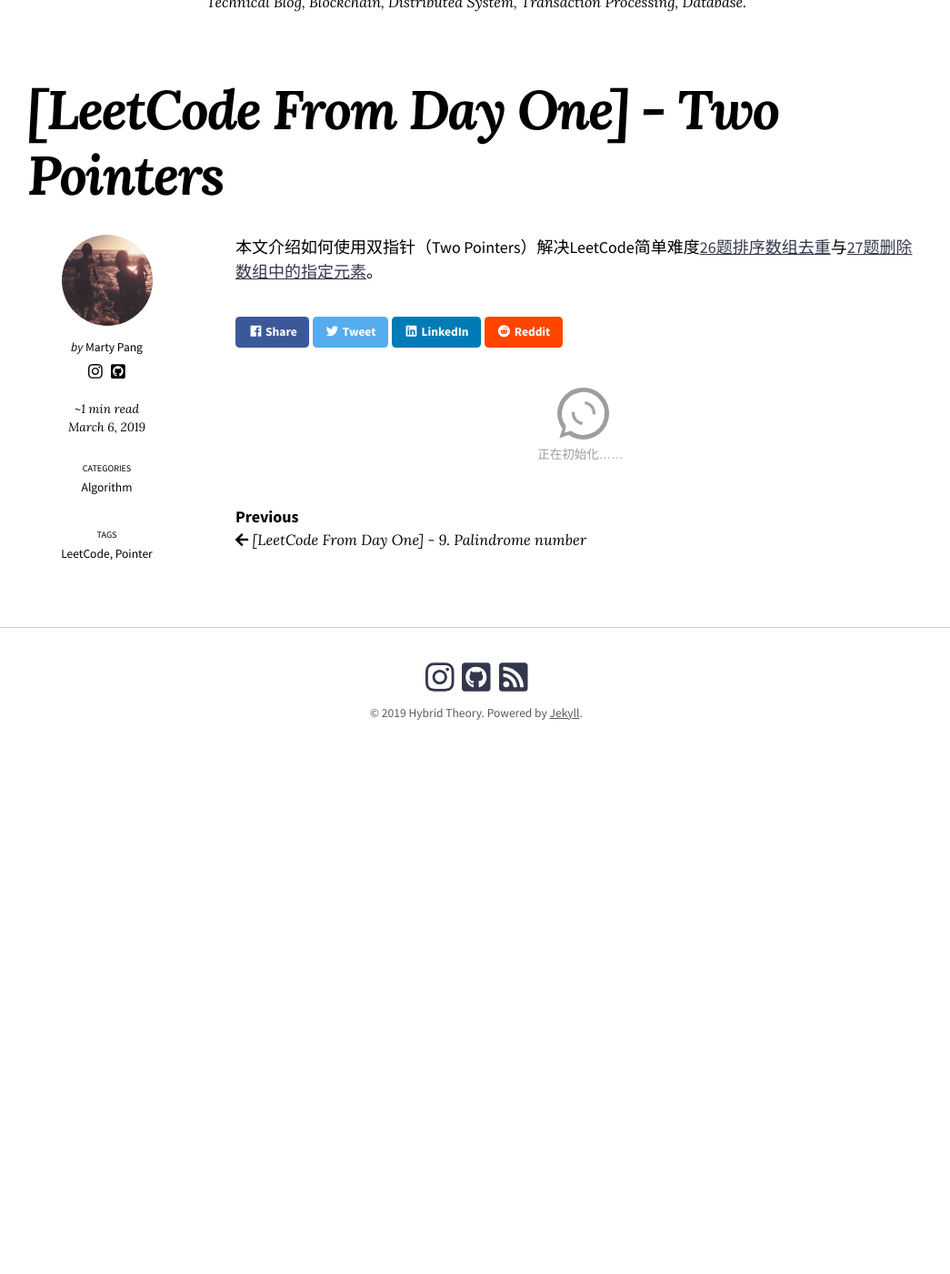
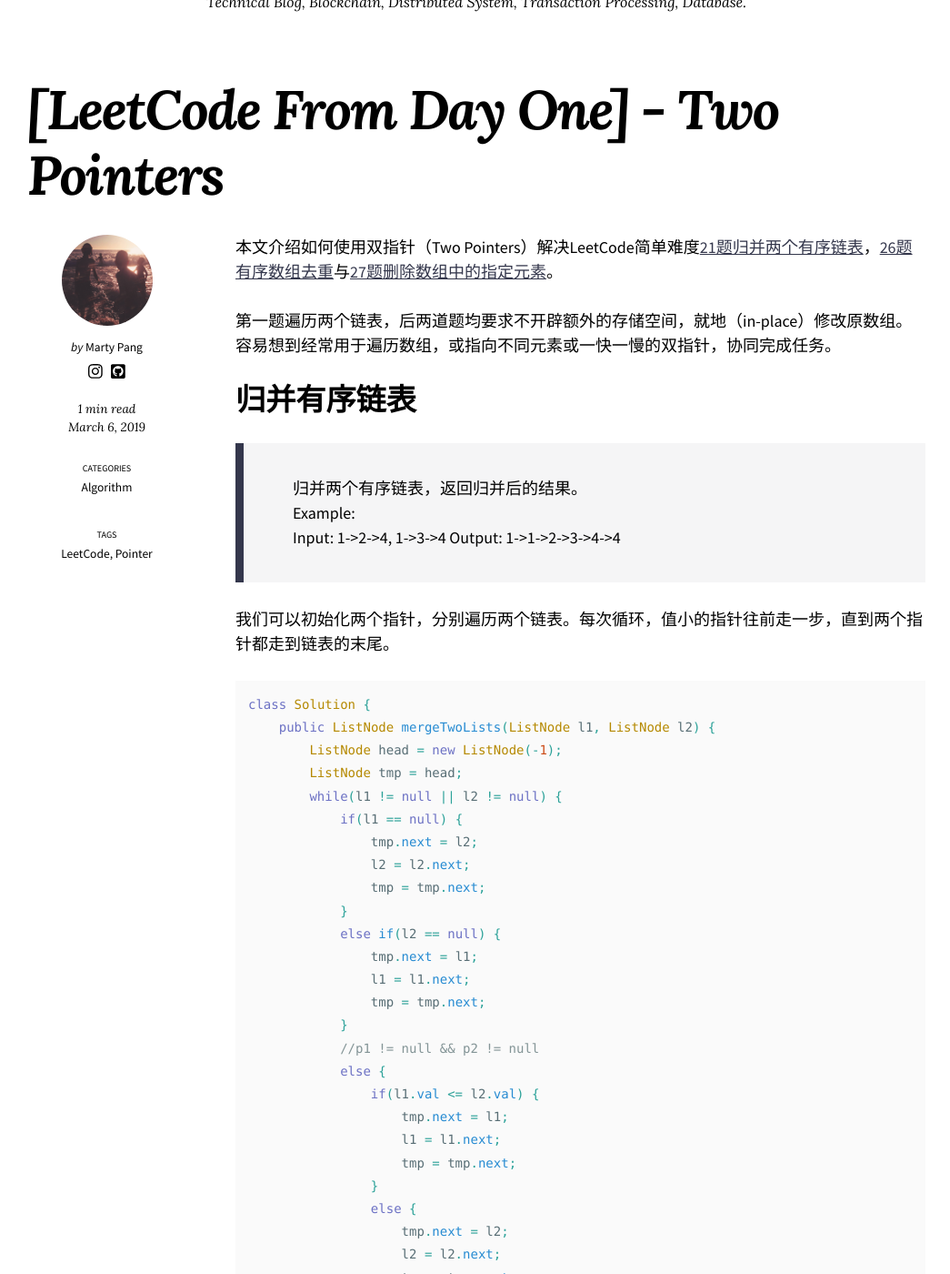
Before and after one commit to MartyPang/martypang.github.io, a Jekyll site: the page built from _posts/2019-03-06-Leetcode-from-day-one-two-pointers.md, in a window 1280 px wide and 1400 px high, scrolled down 282 px. Shown: the whole window at 91% size, without its empty margins (116-1161 px from the left). Built offline with Jekyll 4.4.1, drawn with Linux system fonts in a browser that asks for light colours; nearby versions of some CDN libraries; emoji names are drawn with the system emoji font; comment, search, counter and statistics services are not loaded; before the commit the page ends 1148 px from its top, so only the background shows below that; some of the changed text lies outside the part shown.

Commit message:
sss add new post.

````diff
--- a/_posts/2019-03-06-Leetcode-from-day-one-two-pointers.md
+++ b/_posts/2019-03-06-Leetcode-from-day-one-two-pointers.md
@@ -10,4 +10,110 @@
 last_modified_at: 2019-03-06T15:16:21-05:00
 ---
 
-本文介绍如何使用双指针（Two Pointers）解决LeetCode简单难度[26题排序数组去重](https://leetcode.com/problems/remove-duplicates-from-sorted-array/description/)与[27题删除数组中的指定元素](https://leetcode.com/problems/remove-element/description/)。
+本文介绍如何使用双指针（Two Pointers）解决LeetCode简单难度[21题归并两个有序链表](https://leetcode.com/problems/merge-two-sorted-lists/description/)，[26题有序数组去重](https://leetcode.com/problems/remove-duplicates-from-sorted-array/description/)与[27题删除数组中的指定元素](https://leetcode.com/problems/remove-element/description/)。
+
+第一题遍历两个链表，后两道题均要求不开辟额外的存储空间，就地（in-place）修改原数组。容易想到经常用于遍历数组，或指向不同元素或一快一慢的双指针，协同完成任务。
+
+# 归并有序链表
+
+> 归并两个有序链表，返回归并后的结果。
+> Example:
+    Input: 1->2->4, 1->3->4
+    Output: 1->1->2->3->4->4
+
+我们可以初始化两个指针，分别遍历两个链表。每次循环，值小的指针往前走一步，直到两个指针都走到链表的末尾。
+
+```java
+class Solution {
+    public ListNode mergeTwoLists(ListNode l1, ListNode l2) {
+        ListNode head = new ListNode(-1);
+        ListNode tmp = head;
+        while(l1 != null || l2 != null) {
+            if(l1 == null) {
+                tmp.next = l2;
+                l2 = l2.next;
+                tmp = tmp.next;
+            }
+            else if(l2 == null) {
+                tmp.next = l1;
+                l1 = l1.next;
+                tmp = tmp.next;
+            }
+            //p1 != null && p2 != null
+            else {
+                if(l1.val <= l2.val) {
+                    tmp.next = l1;
+                    l1 = l1.next;
+                    tmp = tmp.next;
+                }
+                else {
+                    tmp.next = l2;
+                    l2 = l2.next;
+                    tmp = tmp.next;
+                }
+            }
+        }
+        return head.next;
+    }
+}
+```
+
+# 有序数组去重
+
+> 给定一个排好序的数组，去除重复元素并返回剩余元素的个数。
+> Example:
+    给定nums = [0,0,1,1,1,2,2,3,3,4]，函数需返回长度5，且数组的前五个元素分别为0，1，2，3和4。
+> Note: 不要分配额外的数组，直接修改传入的参数。
+
+
+本题同样使用双指针来完成。分配两个指针`i`和`j`，`i`遍历数组`nums`，`j`指向最新的无重复元素。代码很简短，如果`i`指向的值与`j`指向的值相同，`i`走一步，`j`原地不动。否则，`j`走一步并把`nums[j]`置为`nums[i]`。
+
+```java
+class Solution {
+    public int removeDuplicates(int[] nums) {
+        if(nums.length == 0) return 0;
+        int i = 0;
+        int j = 0;
+        while(i < nums.length) {
+            if(nums[i] == nums[j]) {
+                ++i;
+            }
+            else {
+                nums[++j] = nums[i];
+            }
+        }
+        return j+1;
+    }
+}
+```
+
+# 删除数组的指定元素
+
+> 给定一个数组`nums`和待删除的值`val`，删除数组中所有`val`，返回剩余数组的长度。
+> Example:
+    给定nums = [3,2,2,3]，val = 3，函数返回2。
+> 与26题相同的要求，不要分配额外的数组，直接修改传入的参数。
+
+
+本题解法与26题类似，同样使用双指针进行处理。这里不再赘述，直接贴代码。
+
+```java
+class Solution {
+    public int removeElement(int[] nums, int val) {
+        if(nums.length == 0) return 0;
+        int i = 0;
+        int j = 0;
+        while(i < nums.length) {
+            if(nums[i] != val) {
+                nums[j++] = nums[i];
+            }
+            ++i;
+        }
+        return j;
+    }
+}
+```
+
+# 其他使用双指针的场景
+
+回文，反转字符串，两数平方和等。
````
Also changed, not shown: _posts/2019-03-04-Leetcode-from-day-one-7-Reverse-Integer.md (+2 -2 lines), _posts/2019-03-05-Leetcode-from-day-one-9-Palindrome-number.md (+2 -2 lines).
